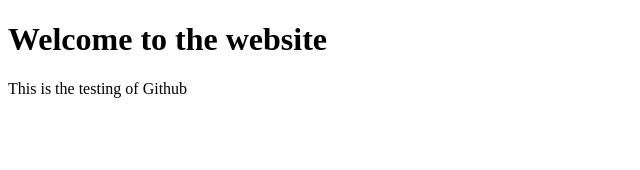
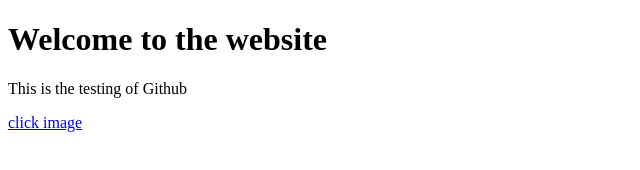
Before and after one commit to vivien523/vivien523.github.io, a plain HTML site: page index.html in a window 1280 px wide. Shown: the full height of the page, 0-640 px from the left. Drawn offline with Linux system fonts and the light colour scheme.

Commit message:
Update index.html

```diff
--- a/index.html
+++ b/index.html
@@ -17,7 +17,7 @@
 
 <h1>Welcome to the website</h1>
   <p>This is the testing of Github</p>
-  <a href="image.html"></a>
+  <a href="image.html">click image</a>
 
 </body>
 </html>
```
